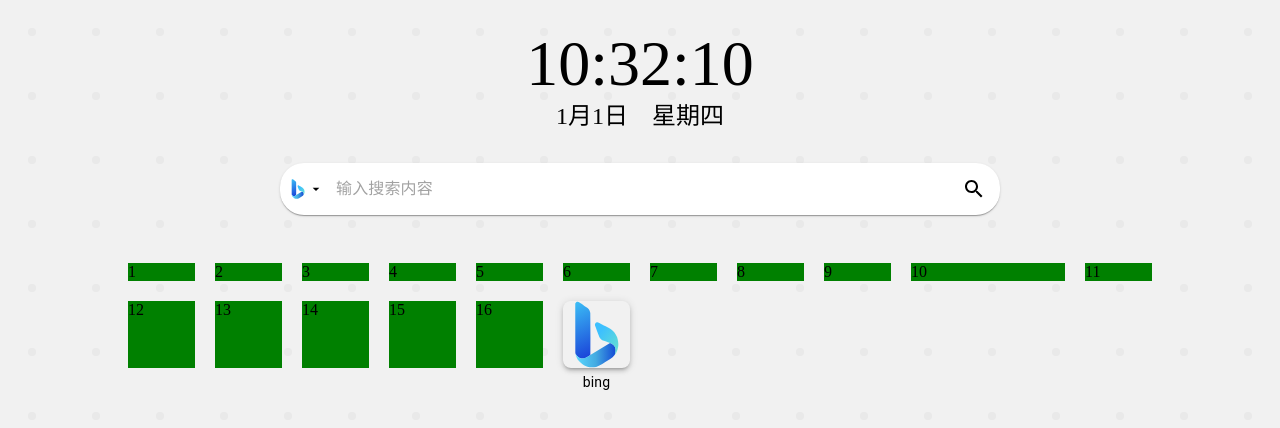
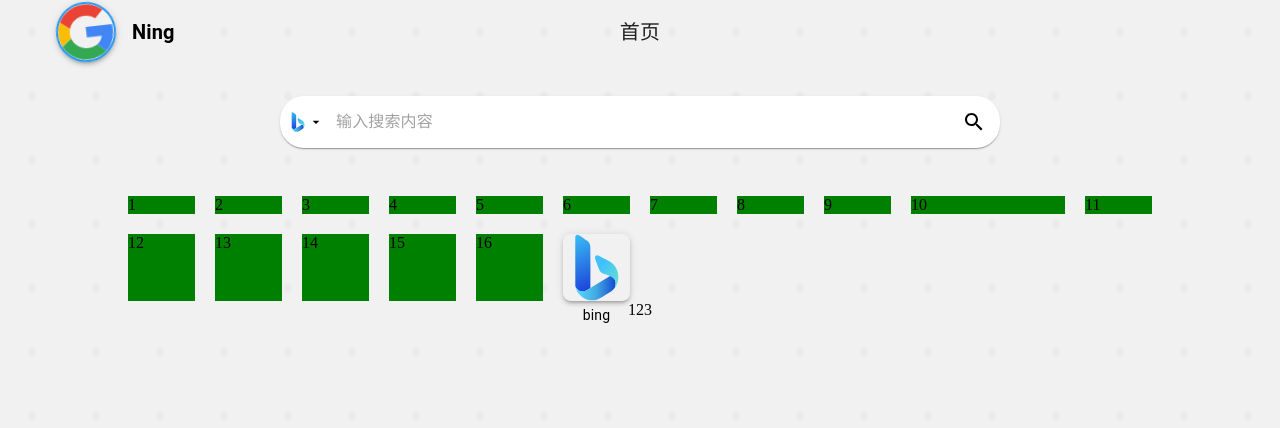
Before and after one commit to zxcsnh/MyProject, a Next.js app: page / in a window 1280 px wide. Shown: the top 428 px of the page. Built offline with nearby package versions, Linux system fonts and the light colour scheme.

Commit message:
回归正题，制作个人网站

```diff
--- a/src/app/globals.css
+++ b/src/app/globals.css
@@ -1,12 +1,40 @@
+
 html,
 body {
   overflow: hidden;
   height: 100%;
-  width: 100%;
+  /* 解决外边距白边问题 */
   margin: 0;
-  padding: 0;
-  /* margin: 0; 解决外边距白边问题 */
 }
+
+#root {
+  height: 100%;
+}
+/* html {
+  scrollbar-gutter: stable;
+} */
 * {
   /* border: 1px solid black; */
 }
+
+/* 滚动条整体 */
+::-webkit-scrollbar {
+  width: 8px;        /* 纵向滚动条宽度 */
+  height: 8px;       /* 横向滚动条高度 */
+}
+
+/* 滚动条轨道 */
+::-webkit-scrollbar-track {
+  background: transparent;
+}
+
+/* 滚动条滑块 */
+::-webkit-scrollbar-thumb {
+  background-color: rgba(0, 0, 0, 0.25);
+  border-radius: 4px;
+}
+
+/* hover 时滑块 */
+::-webkit-scrollbar-thumb:hover {
+  background-color: rgba(0, 0, 0, 0.4);
+}
--- /dev/null
+++ b/src/app/headerBox.tsx
@@ -0,0 +1,263 @@
+"use client";
+import { Box, Button, Typography, keyframes } from "@mui/material";
+import { useEffect, useState } from "react";
+import { ArrowUpward, Translate } from "@mui/icons-material";
+import ArrowUpwardRoundedIcon from "@mui/icons-material/ArrowUpwardRounded";
+import Link from "next/link";
+import TypeWriter from "@/component/typeWriter";
+export default function HeaderBox({
+  containerRef,
+}: {
+  containerRef: React.RefObject<HTMLDivElement | null>;
+}) {
+  const [scrolled, setScrolled] = useState(false);
+  const [isScrollingUp, setScrollingUp] = useState(true);
+  const [lastScrollY, setLastScrollY] = useState(0);
+  const [scrolledHeight, setScrolledHeight] = useState(0);
+  const upToTop = () => {
+    const element = containerRef.current;
+    if (!element) return;
+    //   // 使用 scrollTo 方法
+    //   currentRef.scrollTo({
+    //     top: 0,
+    //     behavior: "smooth", // 关键：开启平滑滚动
+    //   });
+    const duration = 500; // 设定固定时间，例如 500 毫秒
+    const start = element.scrollTop; // 当前滚动位置
+    const startTime = performance.now(); // 动画开始的时间戳
+
+    const animateScroll = (currentTime: number) => {
+      const timeElapsed = currentTime - startTime; // 已过去的时间
+      const progress = Math.min(timeElapsed / duration, 1); // 动画进度 (0 到 1)
+
+      // 使用 EaseInOutQuad 缓动函数，让动画先加速后减速，更自然
+      const ease =
+        progress < 0.5 ? 2 * progress * progress : 1 - Math.pow(-2 * progress + 2, 2) / 2;
+
+      element.scrollTop = start * (1 - ease); // 根据进度更新滚动位置
+
+      if (timeElapsed < duration) {
+        requestAnimationFrame(animateScroll); // 在时间内继续下一帧
+      }
+    };
+    requestAnimationFrame(animateScroll);
+  };
+
+  useEffect(() => {
+    const currentRef = containerRef.current;
+    if (!currentRef) return;
+    const onScroll = () => {
+      // currentRef.scrollTop 元素内容垂直滚动的距离（顶部被遮住的高度）
+      // currentRef.clientHeight 元素的可视区域高度
+      // currentRef.scrollHeight 元素的实际高度
+      const scrollTop = currentRef.scrollTop;
+      setLastScrollY((prev) => {
+        if (Math.abs(scrollTop - prev) < 10) {
+          return prev;
+        }
+        setScrollingUp(prev > scrollTop);
+        return scrollTop;
+      });
+
+      setScrolled((prev) => {
+        if (!prev && scrollTop > 0) return true;
+        if (prev && scrollTop === 0) return false;
+        return prev;
+      });
+
+      const percent = Math.floor(
+        (currentRef.scrollTop / (currentRef.scrollHeight - currentRef.clientHeight)) *
+          100,
+      );
+      //   console.log(percent);
+      setScrolledHeight(percent);
+    };
+
+    currentRef.addEventListener("scroll", onScroll, { passive: true });
+
+    return () => {
+      currentRef.removeEventListener("scroll", onScroll);
+    };
+  }, []);
+  const rotateAnimation = keyframes`
+  from { transform: rotate(0deg); }
+  to { transform: rotate(360deg); }
+`;
+  return (
+    <Box
+      sx={{
+        height: "64px",
+        // position: "sticky", 向上查找最近的拥有滚动条祖先
+        position: "sticky",
+        top: 0,
+        bgcolor: (theme) => (scrolled ? theme.palette.background.paper : ""),
+        boxShadow: scrolled ? 1 : "none",
+        zIndex: 10000,
+        display: "flex",
+        alignItems: "center",
+        justifyContent: "center",
+        transition: "all 0.3s ease",
+        px: 7,
+      }}
+    >
+      <Box
+        sx={{ flex: 1, display: "flex", alignItems: "center", justifyContent: "left" }}
+      >
+        <Box
+          component="img"
+          src="/google.svg"
+          sx={{
+            width: 56,
+            height: 56,
+            borderRadius: "50%", // 关键属性
+            objectFit: "cover", // 确保图片不被拉伸
+            border: "2px solid",
+            borderColor: "primary.main",
+            boxShadow: 3,
+            cursor: "pointer",
+            animation: `${rotateAnimation} 3s ease infinite`,
+          }}
+        />
+        <Box
+          sx={{
+            display: "inline-block",
+            alignItems: "center",
+            px: 2,
+            py: "4px",
+            borderRadius: "24px",
+            cursor: "pointer",
+            "&:hover": { bgcolor: "primary.main", color: "white" },
+            transition: "all 0.3s ease",
+          }}
+        >
+          <Typography
+            variant="h6"
+            sx={{
+              fontWeight: "bold",
+            }}
+          >
+            Ning
+          </Typography>
+        </Box>
+      </Box>
+      <Box
+        sx={{
+          position: "relative",
+          overflow: "hidden",
+          width: "300px",
+        }}
+      >
+        <Box
+          sx={{
+            position: "absolute",
+            top: "50%",
+            left: "50%",
+            transform: isScrollingUp ? "translate(-50%, 150%)" : "translate(-50%, -50%)",
+            // opacity: 1,
+            transition: "all 0.3s ease",
+          }}
+        >
+          <TypeWriter></TypeWriter>
+        </Box>
+        <Box
+          sx={{
+            display: "flex",
+            alignItems: "center",
+            justifyContent: "center",
+            transform: isScrollingUp ? "" : "translateY(-100%)",
+            transition: "all 0.3s ease",
+          }}
+        >
+          <Link href="/" target="_blank" rel="noopener noreferrer">
+            <Box
+              sx={{
+                display: "inline-block",
+                alignItems: "center",
+                px: 2,
+                py: "4px",
+                borderRadius: "24px",
+                cursor: "pointer",
+                color: "text.primary",
+                "&:hover": { px: 3, bgcolor: "primary.main", color: "white" },
+                transition: "all 0.3s ease",
+              }}
+            >
+              <Typography variant="h6" noWrap>
+                首页
+              </Typography>
+            </Box>
+          </Link>
+        </Box>
+      </Box>
+
+      <Box sx={{ flex: 1 }}>
+        <Box
+          sx={{
+            display: "flex",
+            alignItems: "center",
+            justifyContent: "right",
+          }}
+        >
+          <Box
+            onClick={upToTop}
+            sx={{
+              opacity: scrolledHeight >= 1 ? 1 : 0,
+              transform: scrolledHeight >= 1 ? "" : "translateX(100%)",
+              width: scrolledHeight > 95 ? "72px" : "32px",
+              height: "32px",
+              borderRadius: scrolledHeight > 95 ? "50px" : "50%",
+              display: "flex",
+              alignItems: "center",
+              justifyContent: "center",
+              bgcolor: "text.secondary",
+              color: "white",
+              boxShadow: 2,
+              cursor: "pointer",
+              position: "relative",
+              overflow: "hidden",
+              transition: "all 0.3s ease",
+
+              "&:hover": {
+                bgcolor: "primary.main",
+                transform: "scale(1.25)",
+                "& .hover-icon": {
+                  opacity: 1,
+                  transform: "translateY(0)",
+                },
+                "& .hover-text": {
+                  opacity: 0,
+                  transform: "translateY(-100%)",
+                },
+              },
+            }}
+          >
+            <Typography
+              className="hover-text"
+              variant="body2"
+              noWrap
+              sx={{
+                position: "absolute",
+                transition: "all 0.3s ease",
+                fontWeight: "bold",
+              }}
+            >
+              {scrolledHeight > 95 ? "返回顶部" : scrolledHeight}
+            </Typography>
+
+            <ArrowUpward
+              className="hover-icon"
+              sx={{
+                opacity: 0,
+                position: "absolute",
+                transform: "translateY(100%)",
+                transition: "all 0.3s ease",
+                stroke: "currentColor",
+                strokeWidth: 1.2,
+              }}
+            />
+          </Box>
+        </Box>
+      </Box>
+    </Box>
+  );
+}
--- a/src/app/page.tsx
+++ b/src/app/page.tsx
@@ -1,38 +1,18 @@
 "use client";
 
-import {
-  Box,
-  Paper,
-  Card,
-  CardHeader,
-  CardContent,
-  useTheme,
-  autocompleteClasses,
-  Avatar,
-  Divider,
-  ButtonGroup,
-  Button,
-  Stack,
-  Typography,
-} from "@mui/material";
-import { ReactNode } from "react";
+import { Box, useTheme } from "@mui/material";
+import { ReactNode, useRef, forwardRef } from "react";
 import { alpha } from "@mui/material/styles";
-import {
-  FavoriteBorder,
-  Height,
-  KeyboardArrowDown,
-  Translate,
-  Lightbulb,
-  KeyboardDoubleArrowDown,
-} from "@mui/icons-material";
+
 import TopCard from "./topCard";
 import ToolCard from "./toolCard";
 import ApplicationsCard from "./applicationsCard";
 import FirstView from "./firstView";
 import SearchInputBox from "./inputSearchCard";
 import TimeCard from "./timeCard";
+import HeaderBox from "./headerBox";
 
-function BackgroundBox({ children }: { children: ReactNode }) {
+function BackgroundBox({ children }: { children?: React.ReactNode }) {
   const theme = useTheme();
   const dotColor = alpha(theme.palette.text.disabled, 0.03); // 背景点的颜色
   const dotRadius = 4; // 背景点的半径
@@ -52,10 +32,13 @@ function BackgroundBox({ children }: { children: ReactNode }) {
         backgroundColor: theme.palette.background.default,
         backgroundSize: `${spacing}px ${spacing}px`,
         backgroundRepeat: "repeat",
+        boxSizing: "border-box",
         width: "100%",
-        boxSizing: "border-box",
-        minHeight: "100vh",
-        overflowY: "auto",
+        height: "100%",
+        // overflowY: "auto",
+        overflow: "hidden",
+        position: "absolute",
+        zIndex: -1,
       }}
     >
       {children}
@@ -64,16 +47,21 @@ function BackgroundBox({ children }: { children: ReactNode }) {
 }
 
 export default function Home() {
+  const containerRef = useRef<HTMLDivElement | null>(null);
   return (
-    <Box>
-      {/* first View */}
-      {/* <FirstView></FirstView> */}
-      <BackgroundBox>
-        {/* 浮动菜单栏 */}
-        {/* <TopCard /> */}
+    // 视口
+    <Box
+      ref={containerRef}
+      sx={{ position: "relative", height: "100vh", overflow: "auto" }}
+    >
+      {/* 用于撑起内容，background的长度相对于此 */}
+      <Box sx={{ position: "relative", minHeight: "100%" }}>
+        {/* <FirstView></FirstView> */}
+        <BackgroundBox />
+        <HeaderBox containerRef={containerRef}></HeaderBox>
         <Box
           sx={{
-            // pt: 8,
+            overflowY: "auto",
             px: {
               xs: 1,
               sm: 4,
@@ -88,12 +76,12 @@ export default function Home() {
             // gap: 8,
           }}
         >
-          <TimeCard />
+          {/* <TimeCard /> */}
           <SearchInputBox />
           <ToolCard />
-          {/* <ApplicationsCard /> */}
+          <Box sx={{ height: "1000px" }}>123</Box>
         </Box>
-      </BackgroundBox>
+      </Box>
     </Box>
   );
 }
```
Also changed, not shown: src/component/typeWriter.tsx (+13 -13 lines).
